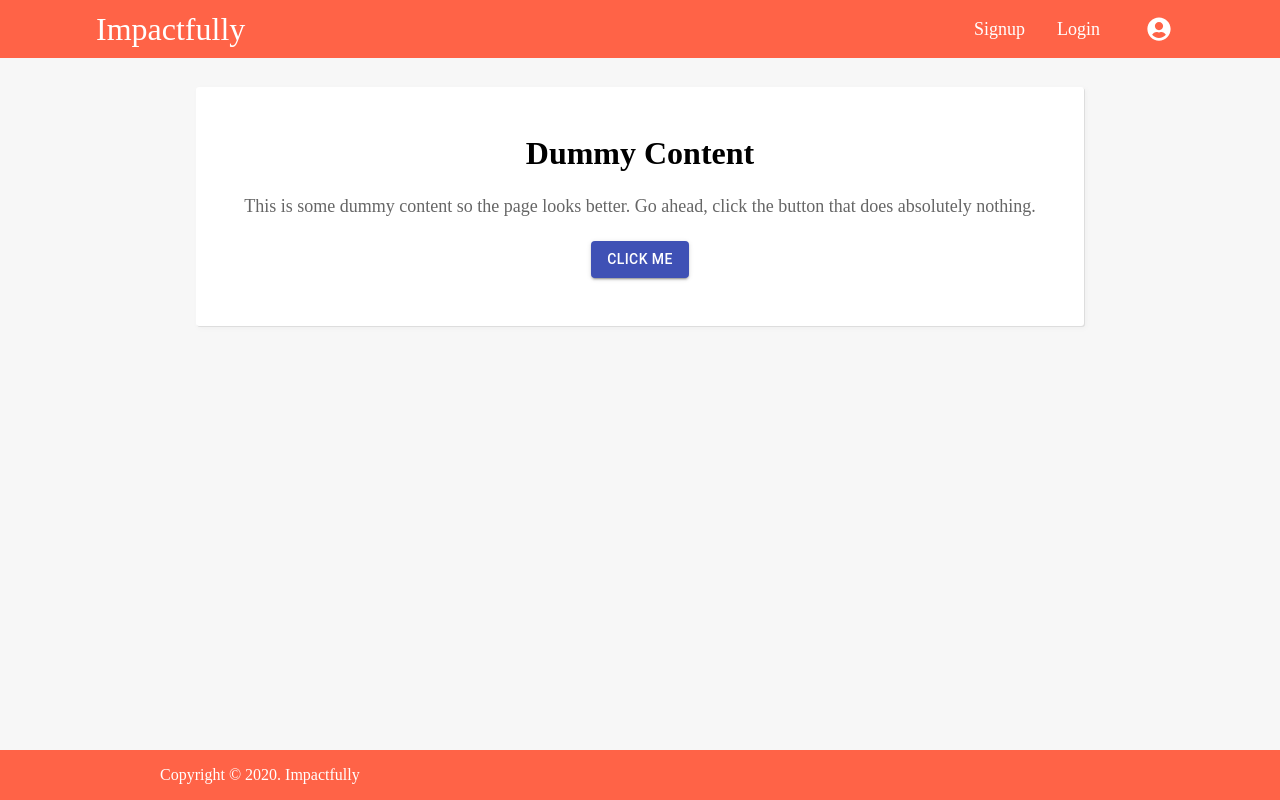
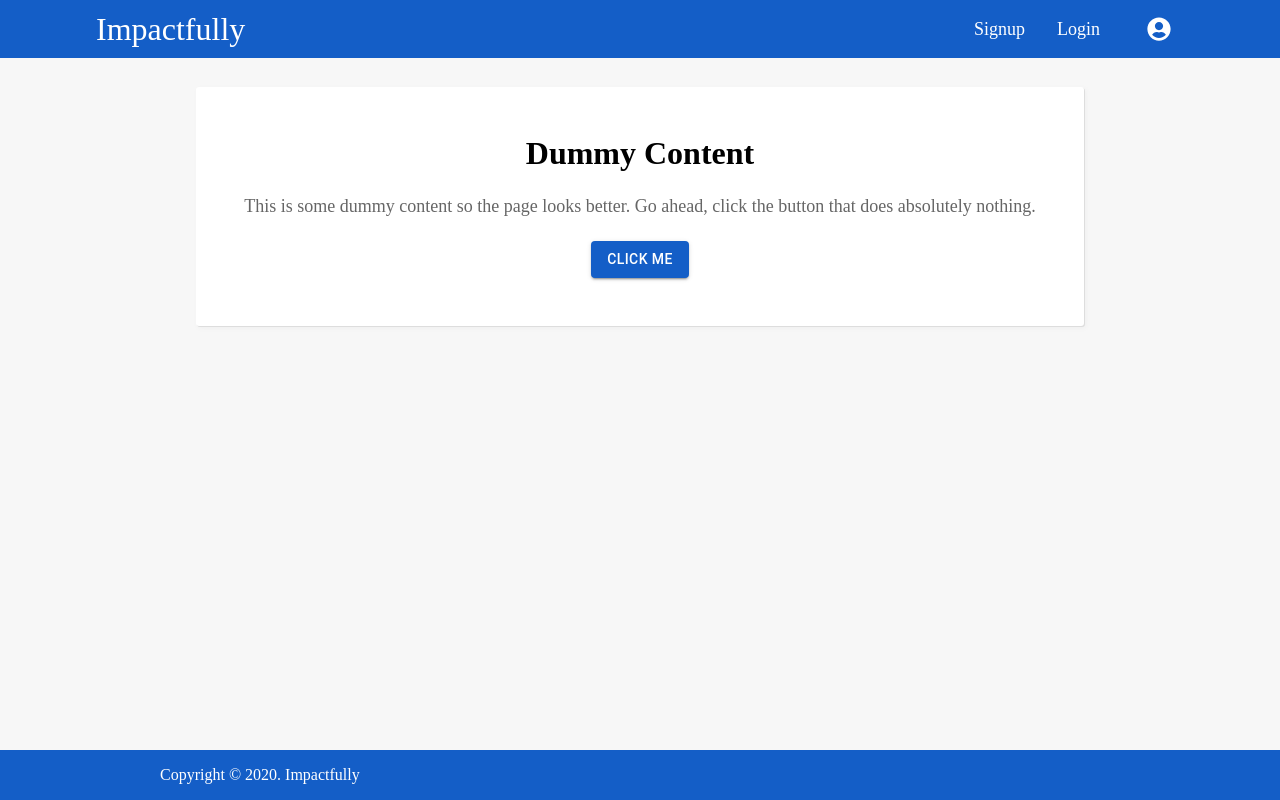
Before and after one commit to jarodpeachey/impactfully, a Gatsby site: page / in a window 1280 px wide. Built offline with nearby package versions, Linux system fonts and the light colour scheme; Gatsby itself is replaced by a stand-in of ours.

Commit message:
More style updates

```diff
--- a/gatsby-config.js
+++ b/gatsby-config.js
@@ -34,8 +34,8 @@ module.exports = {
         name: 'Impactfully',
         short_name: 'Impactfully',
         start_url: '/',
-        background_color: 'tomato',
-        theme_color: 'tomato',
+        background_color: '#145ec7',
+        theme_color: '#145ec7',
         display: 'minimal-ui',
         icon: 'src/images/gatsby-icon.png'
       }
--- a/src/components/header.js
+++ b/src/components/header.js
@@ -26,13 +26,11 @@ const Header = ({ siteTitle, classes, ...styleProps }) => {
     });
   });
 
-  const backgroundColor = 'tomato';
-
   return (
-    <Wrapper scrolled={headerScrolled} backgroundColor={backgroundColor}>
+    <Wrapper scrolled={headerScrolled}>
       <Flex className='container header'>
-        <MobileNav backgroundColor={backgroundColor} />
-        <SiteTitle signedIn={signedIn} backgroundColor={backgroundColor}>
+        <MobileNav />
+        <SiteTitle signedIn={signedIn}>
           <Link to='/' className='no-underline'>
             {siteTitle}
           </Link>
@@ -46,7 +44,7 @@ const Header = ({ siteTitle, classes, ...styleProps }) => {
 
 const Wrapper = styled.div`
   transition-duration: 0.3s;
-  background: ${props => props.backgroundColor};
+  background: ${props => props.theme.colors.primary};
   top: 0;
   left: auto;
   right: 0;
--- a/src/components/layout.js
+++ b/src/components/layout.js
@@ -15,6 +15,10 @@ import { library } from '@fortawesome/fontawesome-svg-core';
 import { theme } from './theme';
 import PageLayout from './pageLayout';
 import AppProvider, { AppContext } from './AppProvider';
+import {
+  ThemeProvider as MaterialUIThemeProvider,
+  createMuiTheme
+} from '@material-ui/core/styles';
 
 library.add(
   faShoppingCart,
@@ -37,12 +41,56 @@ const Layout = ({ children, pageContext }) => {
     }
   `);
 
+  const palette = {
+    primary: {
+      main: theme.colors.primary
+    },
+    secondary: {
+      main: theme.colors.secondary
+    },
+    background: {
+      default: theme.colors.background
+    }
+  };
+
+  const breakpoints = {
+    keys: ['sm', 'md', 'lg', 'xl'],
+    values: {
+      sm: theme.breakpoints.small,
+      md: theme.breakpoints.medium,
+      lg: theme.breakpoints.large,
+      xl: theme.breakpoints.huge
+    }
+  };
+
+  const overrides = {
+    // MuiButton: {
+    //   root: {
+    //     color: '#fff !important;'
+    //   }
+    // }
+  };
+
+  const muiTheme = createMuiTheme({
+    spacing: 4,
+    palette,
+    breakpoints,
+    overrides,
+    typography: {
+      useNextVariants: true
+    }
+  });
+
   return (
-    <ThemeProvider theme={theme}>
-      <AppProvider>
-        <PageLayout title={data.site.siteMetadata.title}>{children}</PageLayout>
-      </AppProvider>
-    </ThemeProvider>
+    <MaterialUIThemeProvider theme={muiTheme}>
+      <ThemeProvider theme={theme}>
+        <AppProvider>
+          <PageLayout title={data.site.siteMetadata.title}>
+            {children}
+          </PageLayout>
+        </AppProvider>
+      </ThemeProvider>
+    </MaterialUIThemeProvider>
   );
 };
 
--- a/src/components/nav.js
+++ b/src/components/nav.js
@@ -8,7 +8,6 @@ const Nav = () => {
     <>
       <Wrapper>
         <StyledMenuItem
-          backgroundColor='tomato'
           active={
             typeof window !== 'undefined'
               ? window.location.pathname === '/signup'
@@ -18,7 +17,6 @@ const Nav = () => {
           <Link to='/signup'>Signup</Link>
         </StyledMenuItem>
         <StyledMenuItem
-          backgroundColor='tomato'
           active={
             typeof window !== 'undefined'
               ? window.location.pathname === '/login'
--- a/src/components/theme.js
+++ b/src/components/theme.js
@@ -2,7 +2,7 @@
 
 export const theme = {
   colors: {
-    primary: '#ff6347',
+    primary: '#145ec7',
     secondary: '#008080',
     background: '#fff'
   },
```
